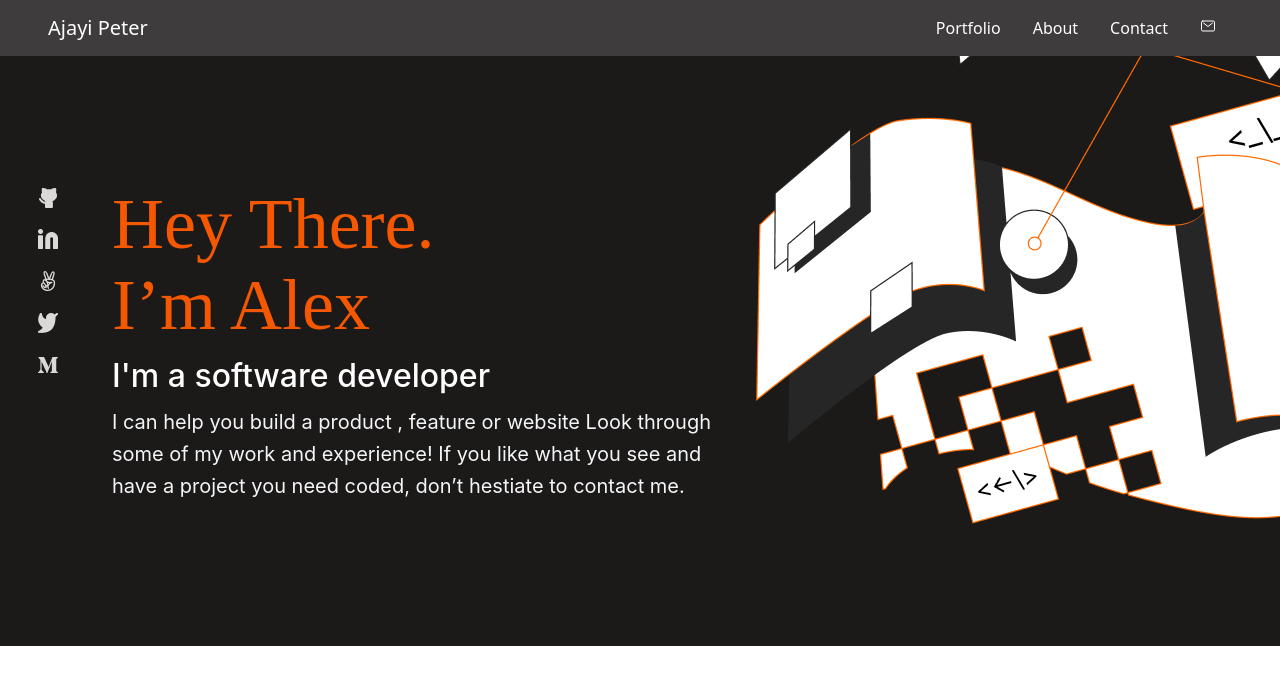
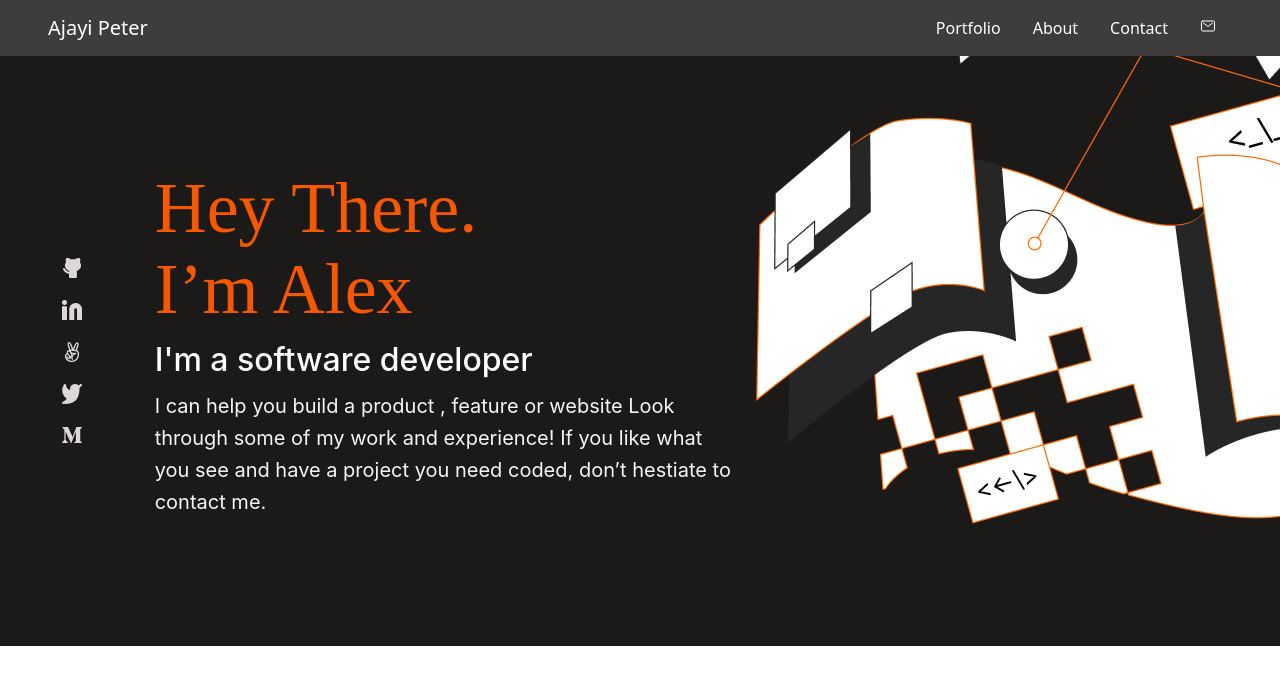
Before and after one commit to Pyonguk/bootstrap_curriculum, a plain HTML site: page index.html in a window 1280 px wide. Drawn offline with nearby package versions, Linux system fonts and the light colour scheme.

```diff
--- a/index.html
+++ b/index.html
@@ -25,38 +25,38 @@
         </li>
       </ul>
     </nav>
-    <div class="container-fluid bg-img px-1 d-flex flex-column justify-content-center">
+    <div class="container-fluid bg-img d-flex flex-column justify-content-center">
       <div class="row">
-        <section class="col-sm-1">
-            <ul>
-                <li class="mb-3">
+        <section class="col-md-1 d-md-flex flex-column justify-content-center d-none">
+            <ul class="list-unstyled ps-5">
+                <li class="pt-3">
                     <a href="#">
                         <img src="./img/Icon-GitHub.png" alt="Github" >
                     </a>
                 </li>
-                <li class="mb-3">
+                <li class="pt-3">
                   <a href="#">
                       <img src="./img/Icon-Linkedin.png" alt="Linkedn">
                   </a>
                 </li>
-                <li class="mb-3">
+                <li class="pt-3">
                   <a href="#">
                       <img src="./img/Icon-Angelist.png" alt="Angelist">
                   </a>
                 </li>
-                <li class="mb-3">
+                <li class="pt-3">
                   <a href="#">
                       <img src="./img/Icon-Twitter.png" alt="Twiiter">
                   </a>
                 </li>
-                  <li class="mb-3">
+                  <li class="pt-3">
                   <a href="#">
                       <img src="./img/Icon-Medium.png" alt="Medium">
                   </a>
                 </li>
             </ul>
         </section>
-          <section class="col-sm-6 intro">
+          <section class="col-md-6 intro ps-md-5">
 <h1>
     Hey There.
     <br>
--- a/style.css
+++ b/style.css
@@ -1,3 +1,9 @@
+html,body {
+   padding: 0;
+   margin: 0;
+   overflow-x: hidden;
+}
+
 #navbar {
   background-color: #3e3c3c;
 }
@@ -28,10 +34,6 @@
   background-color: #1C1A19;
 }
 
-li {
-  list-style: none;
-}
-
 .intro h1{
   font-family: Crete Round;
   font-style: normal;
```
